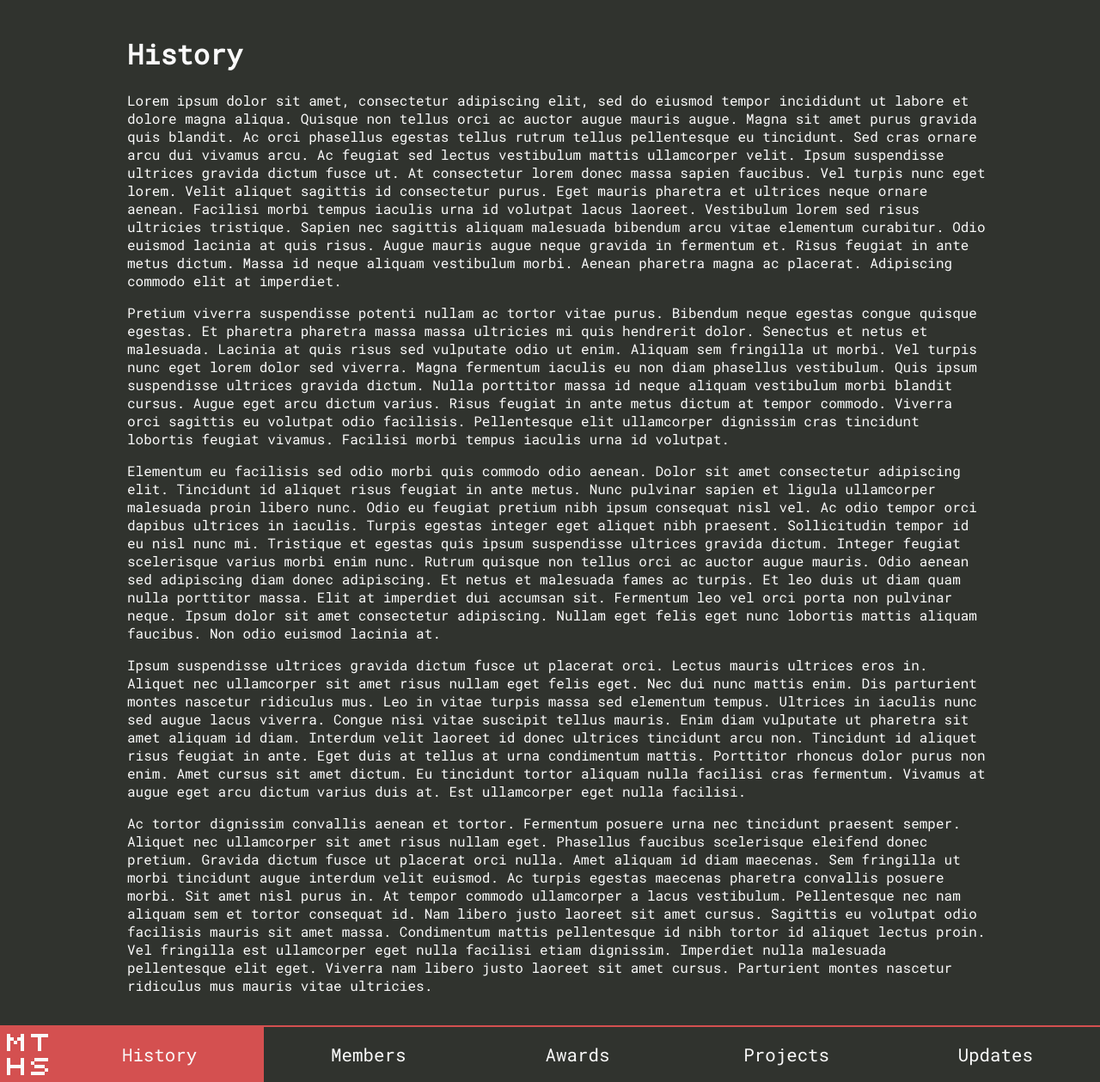
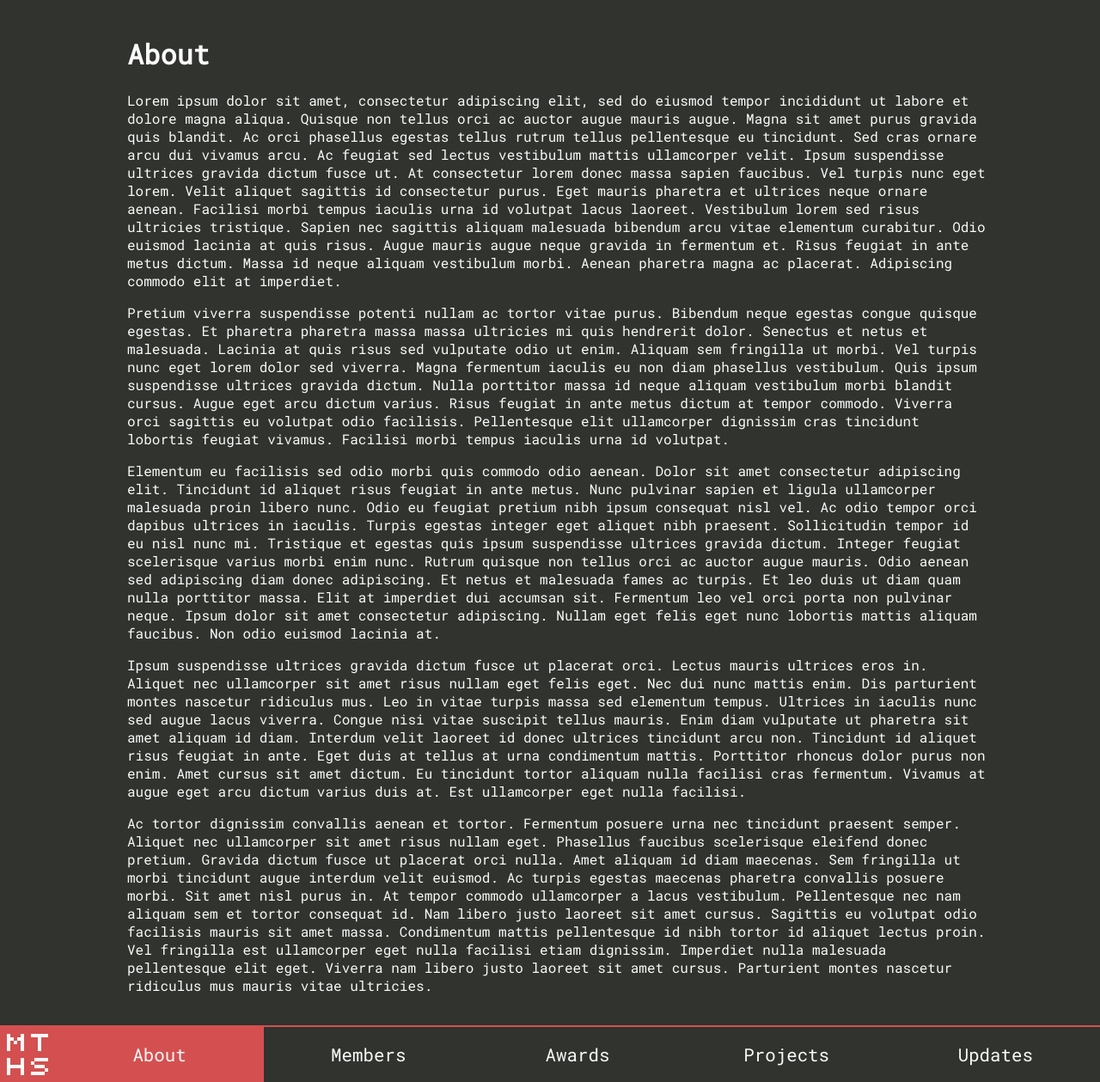
Before and after one commit to MTHS-TSA/MTHS-TSA.github.io, a Jekyll site: the page built from about.md, in a window 1280 px wide. Shown: the whole page at 86% size. Built offline with Jekyll 4.4.1, drawn with Linux system fonts in a browser that asks for light colours.

Commit message:
Rename history to about

```diff
--- a/_includes/navbar.html
+++ b/_includes/navbar.html
@@ -1,7 +1,7 @@
 <nav>
     <a id="home-nav" href="{{ "/" | absolute_url }}"><img src="/assets/images/logo1.png" alt=""></a>
     <div class="normal-nav">
-        <a {% if page.title == "History" %}id="active"{% endif %} href="{{ "/history" | absolute_url }}">History</a>
+        <a {% if page.title == "About" %}id="active"{% endif %} href="{{ "/about" | absolute_url }}">About</a>
         <a {% if page.title == "Members" %}id="active"{% endif %} href="{{ "/members" | absolute_url }}">Members</a>
         <a {% if page.title == "Awards" %}id="active"{% endif %} href="{{ "/awards" | absolute_url }}">Awards</a>
         <a {% if page.title == "Projects" %}id="active"{% endif %} href="{{ "/projects" | absolute_url }}">Projects</a>
--- a/history.md
+++ b/about.md
@@ -1,9 +1,9 @@
 ---
 layout: default
-title: History
+title: About
 ---
 
-# History
+# About
 
 Lorem ipsum dolor sit amet, consectetur adipiscing elit, sed do eiusmod tempor incididunt ut labore et dolore magna aliqua. Quisque non tellus orci ac auctor augue mauris augue. Magna sit amet purus gravida quis blandit. Ac orci phasellus egestas tellus rutrum tellus pellentesque eu tincidunt. Sed cras ornare arcu dui vivamus arcu. Ac feugiat sed lectus vestibulum mattis ullamcorper velit. Ipsum suspendisse ultrices gravida dictum fusce ut. At consectetur lorem donec massa sapien faucibus. Vel turpis nunc eget lorem. Velit aliquet sagittis id consectetur purus. Eget mauris pharetra et ultrices neque ornare aenean. Facilisi morbi tempus iaculis urna id volutpat lacus laoreet. Vestibulum lorem sed risus ultricies tristique. Sapien nec sagittis aliquam malesuada bibendum arcu vitae elementum curabitur. Odio euismod lacinia at quis risus. Augue mauris augue neque gravida in fermentum et. Risus feugiat in ante metus dictum. Massa id neque aliquam vestibulum morbi. Aenean pharetra magna ac placerat. Adipiscing commodo elit at imperdiet.
 
```
